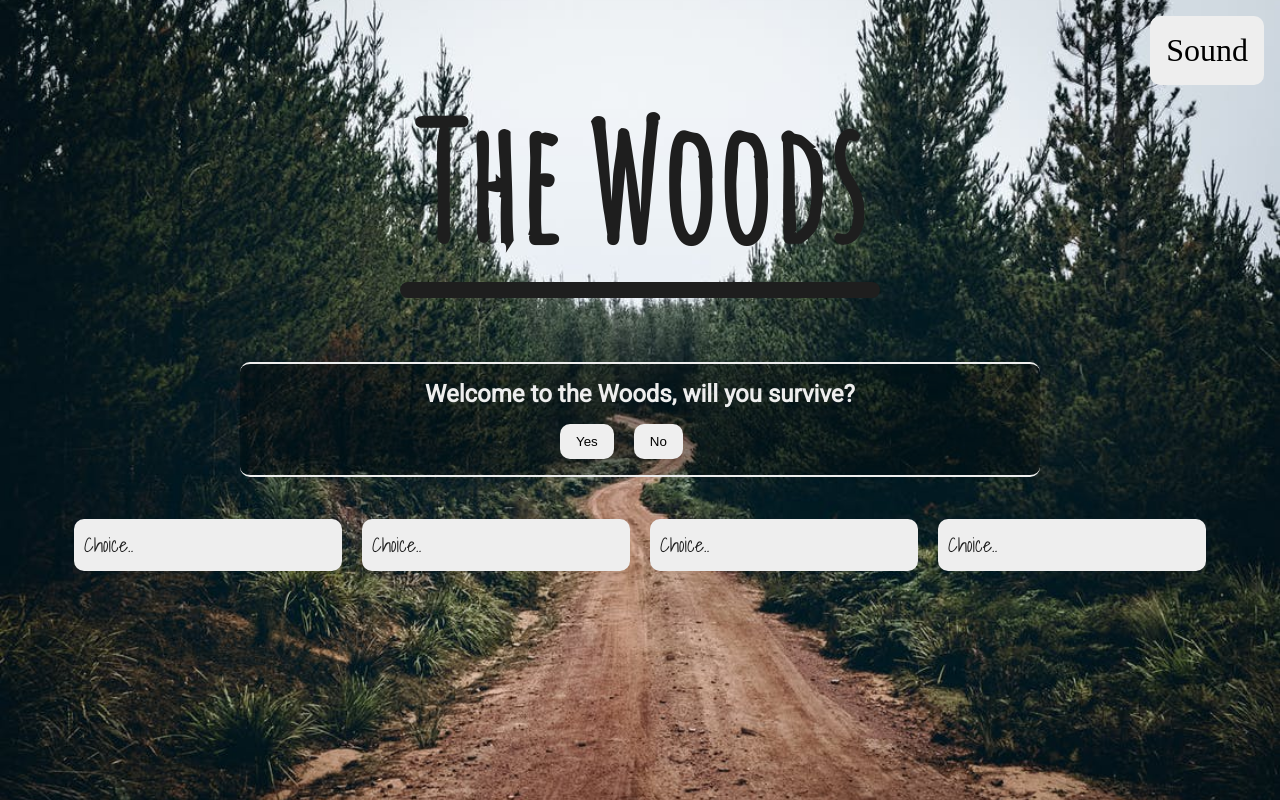
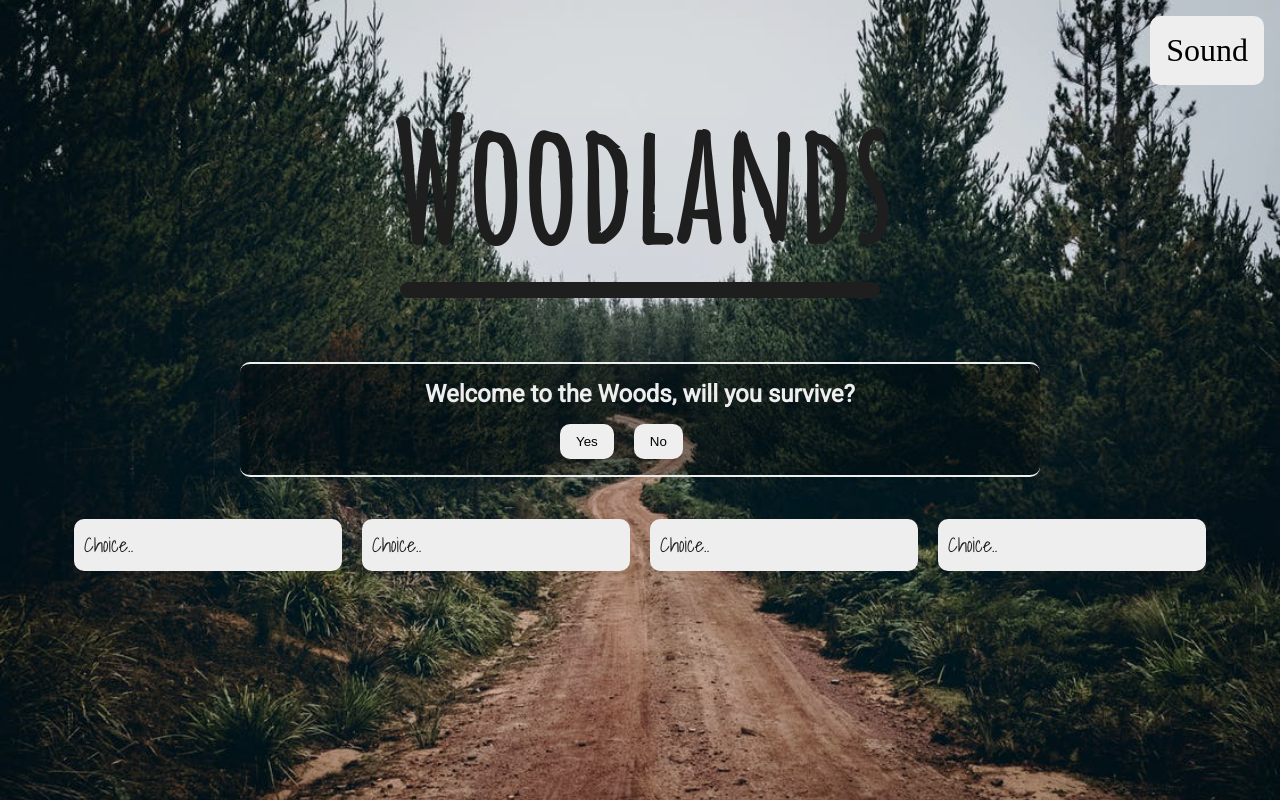
Before and after one commit to Angeltheesoto/JavaScript_game, a plain HTML site: page index.html in a window 1280 px wide. Drawn offline with Linux system fonts and the light colour scheme.

Commit message:
Made finishing touches

```diff
--- a/data.js
+++ b/data.js
@@ -7,7 +7,7 @@ export let newChoices = [
   */
   // questions Label = 'question [path#-currentQuestion#]' -
   {
-    'level 11': {'c1': 'Be adventurest and go through the rocky river.', 'level': 1, 'question': `You and a friend are on a trip at one of the largest forest in the United States. Your hiking through the mountains of Tongrass National Forest, Alaska. Its been nothing but three fun filled days with hiking, camping and fishing in the great outdoors. You and your best-friend are miles away from any contact with civilization and your both tired and ready to head back home. You have enough supplies to last you at least two more days for the journey back. To head back your best-friend suggest a more adventurest route through the rocky river, pass the abonded yellow bus. There is also another shorter route on the map that a ranger had mentioned to you before the trip called the Moose path. Or also the Cove trail if your not afraid of wild animals.`},
+    'level 11': {'c1': 'Be adventurest and go through the rocky river.', 'level': 1, 'question': `You and a friend are on a trip at one of the largest forest in the United States. Your hiking through the mountains of Tongrass National Forest, Alaska. Its been nothing but three fun filled days with hiking, camping and fishing in the great outdoors. You and your best-friend are miles away from any contact with civilization and your both tired and ready to head back home. You have enough supplies to last you at least two more days for the journey back. To head back your best-friend suggest a more adventurest route through the rocky river, pass the abonded yellow bus. There is also another shorter route on the map that a ranger had mentioned to you before the trip. He had mentioned a path called the Moose path. He also mentioned an alternative path called the Cove trail.`},
     'level 12': {'c2': 'Take the shorter path the ranger had mentioned.', 'level': 2},
     'level 13': {'c3': 'The wild animals dont scare you, so you go through the Cove trail.', 'level': 3},
     'level 14': {'c4': 'Stay another two days because you dont want to leave just yet.', 'level':4}
--- a/index.html
+++ b/index.html
@@ -12,13 +12,14 @@
  <title>Milestone project 1</title>
 </head>
 <body>
+<div class="opacity"></div>
 
- <audio id="background-audio" autoplay="autoplay" loop>
+ <audio id="background-audio" autoplay loop>
   <source src="./images/nature-sounds.m4a"/>
  </audio>
  <a href="#" class="toggle" id="mute">Sound</a>
 
- <h1 class="game-title" id="game-title">The Woods
+ <h1 class="game-title" id="game-title">Woodlands
   <hr>
  </h1>
  <!-- Later on make a continue to start button. -->
@@ -43,6 +44,7 @@
  <div class="restart box" id="restart">restart
  </div>
 
+
  <!-- JavaScript -->
  <script src="./index.js" type="module"></script>
 </body>
--- a/styles.css
+++ b/styles.css
@@ -227,3 +227,12 @@ button:hover {
     transform: scale(0.9);
   }
 }
+
+.opacity {
+  position: absolute;
+  height: 100%;
+  width: 100%;
+  background-color: black;
+  opacity: .1;
+  z-index: -1;
+}
```
